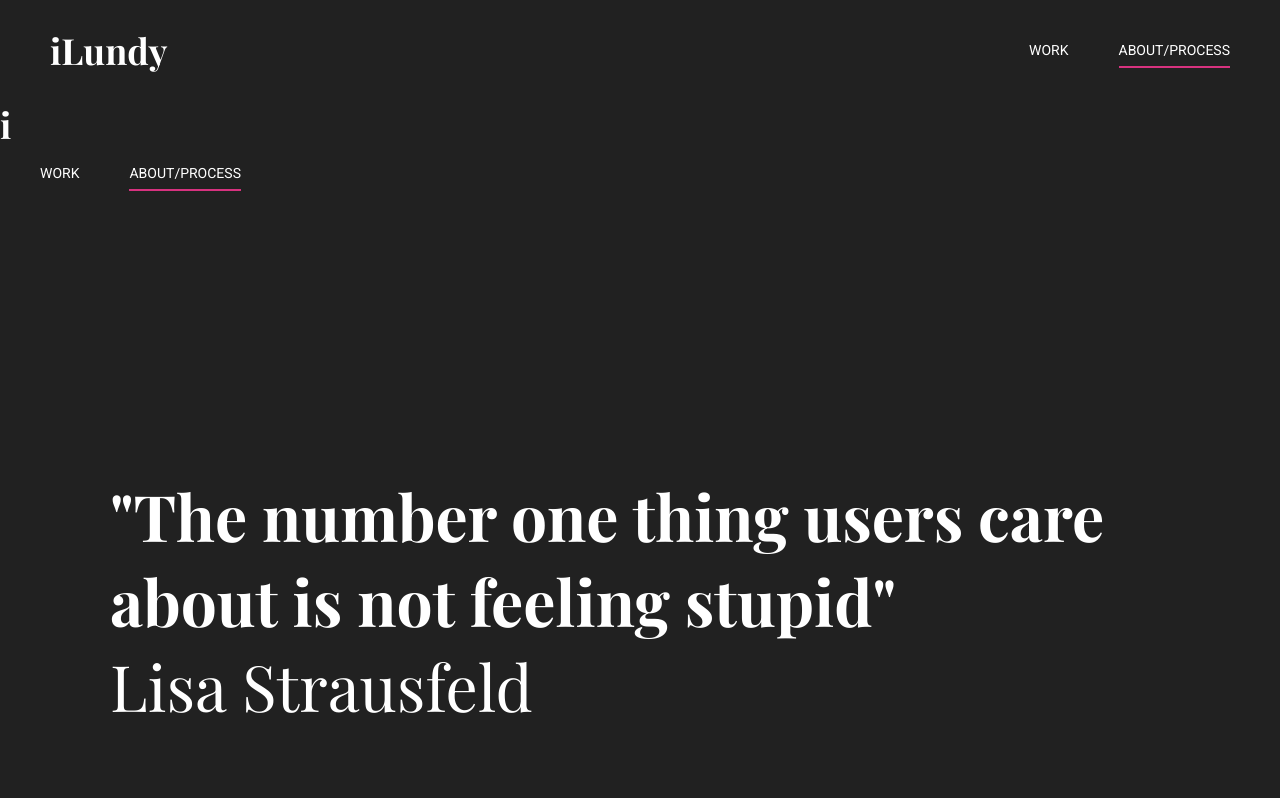
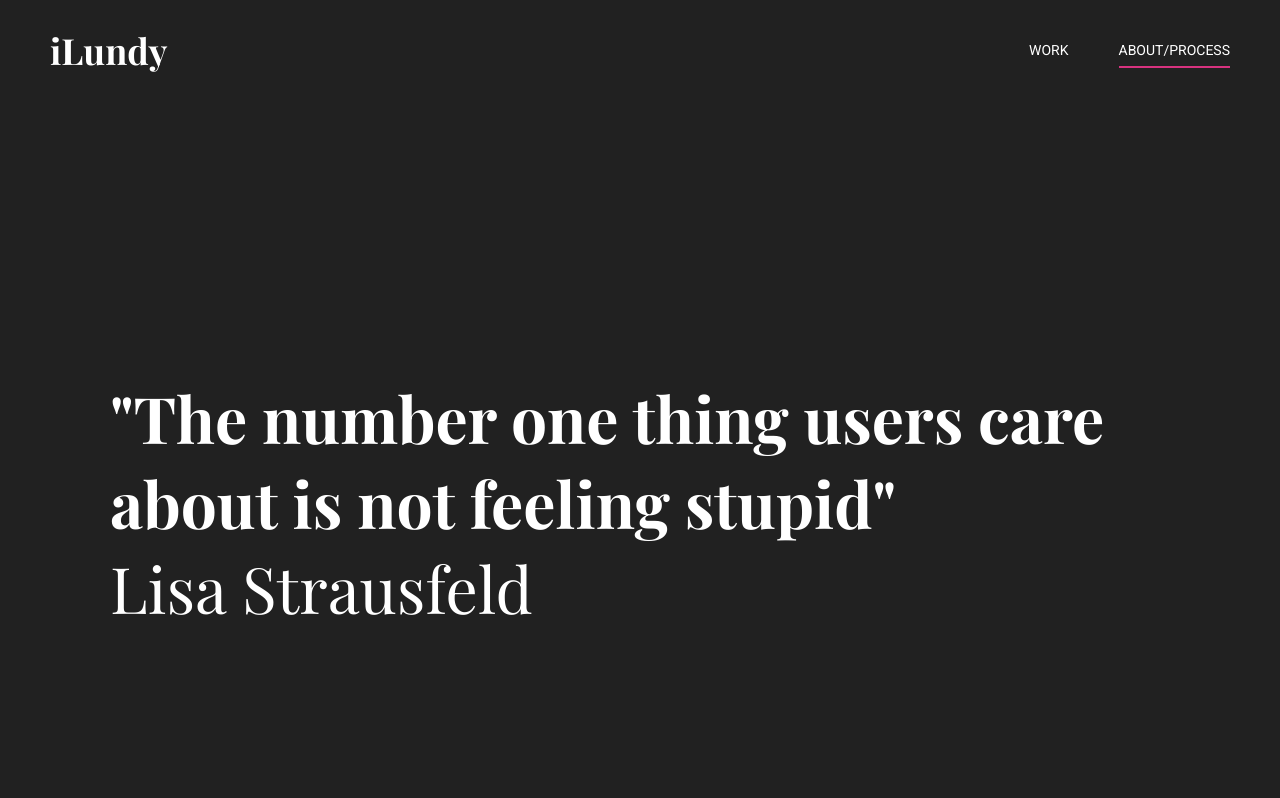
Before and after one commit to ashleighc207/ilundy-portfolio, a plain HTML site: page about.html in a window 1280 px wide. Shown: the top 798 px of the page. Drawn offline with nearby package versions, Linux system fonts and the light colour scheme.

Commit message:
set initial state of second header to hidden

```diff
--- a/about.html
+++ b/about.html
@@ -22,7 +22,7 @@
       </ul>
     </section>
   </header>
-  <section class="mobile-header nav-down">
+  <section class="mobile-header nav-down hide">
     <section>
       <p class="logo-text text-white"><a href="./index.html">i</a></p>
     </section>
```
Also changed, not shown: project-avenue.html (+1 -1 lines), project-community.html (+1 -1 lines), project-dashboard.html (+1 -1 lines), project-design-system.html (+1 -1 lines), project-event-wizard.html (+1 -1 lines), project-logo.html (+1 -1 lines), project-medstar.html (+1 -1 lines), project-style-guide.html (+1 -1 lines), project-vienna.html (+1 -1 lines).
